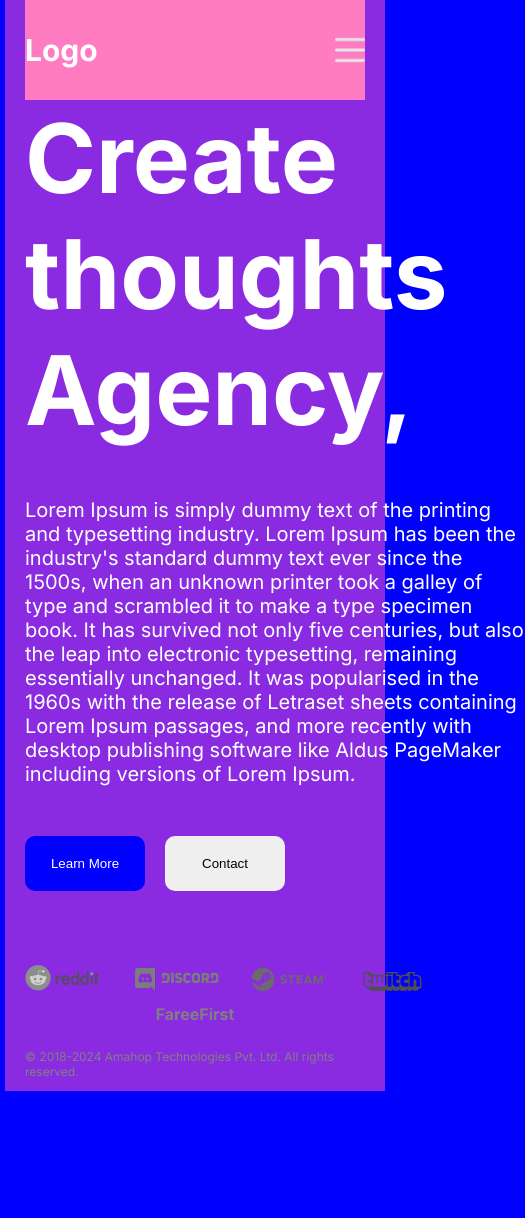
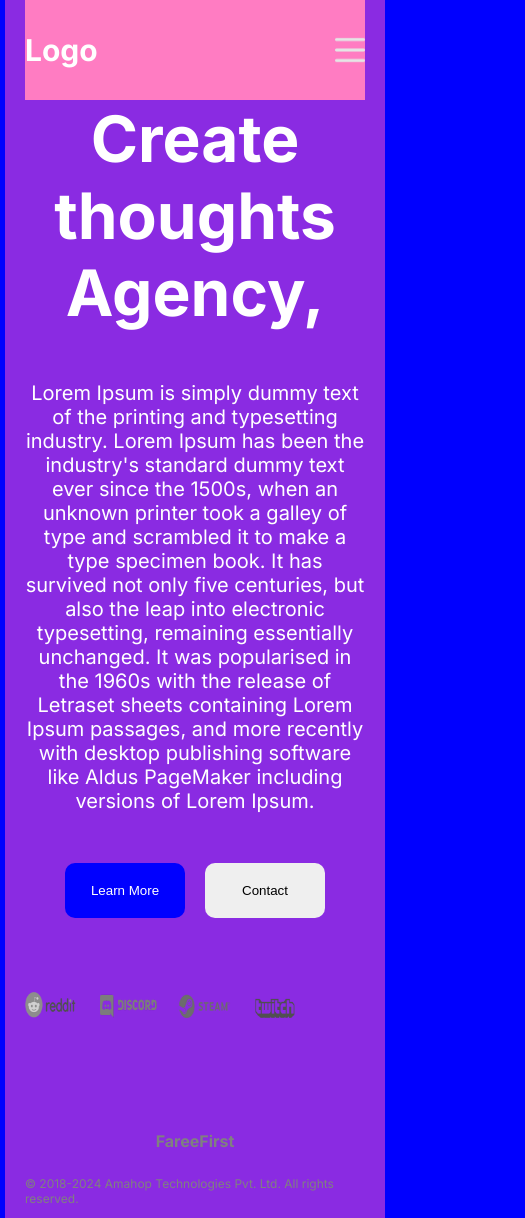
Before and after one commit to Sharat-m/Demo1-NextJs, a Next.js app: page / in a window 390 px wide. Shown: the whole page, 525 px wide, since content can reach past the window. Before the commit the page ends 1091 px from the top, so only its background shows below. Built offline with nearby package versions, Linux system fonts and the light colour scheme; grey boxes are pictures that could not be loaded.

Commit message:
All pages is adjusted to the different screen size

```diff
--- a/src/app/about/about.module.css
+++ b/src/app/about/about.module.css
@@ -43,3 +43,15 @@
 .img{
     object-fit: contain;
 }
+
+@media (max-width: 768px) {
+  .container {
+      flex-direction: column;
+      text-align: center;
+  }
+  .boxes {
+    flex-direction: column;
+    gap: 50px;
+    text-align: center;
+  }
+}
--- a/src/app/contact/contact.module.css
+++ b/src/app/contact/contact.module.css
@@ -42,3 +42,9 @@ position: relative;
     border-radius: 5px;
     cursor: pointer;
 }
+
+@media (max-width: 768px) {
+    .container {
+        flex-direction: column;
+    }
+}
--- a/src/app/home.module.css
+++ b/src/app/home.module.css
@@ -1,5 +1,4 @@
 .container {
-
   display: flex;
   gap: 100px;
 }
@@ -46,3 +45,21 @@
   flex: 1;
   position: relative;
 }
+
+@media (max-width: 1024px) {
+  .container {
+    flex-direction: column;
+    text-align: center;
+  }
+  .buttons {
+    justify-content: center;
+  }
+}
+@media (max-width: 768px) {
+  .title {
+    font-size: 64px;
+  }
+  .brands {
+    width: 100%;
+  }
+}
--- a/src/components/navbar/links/Links.jsx
+++ b/src/components/navbar/links/Links.jsx
@@ -52,7 +52,7 @@ const Links = () => {
       </div>
 
       {/* <button className={styles.menuButton} onClick={() => setOpen((prev) => !prev)}>menu</button> */}
-    <Image src="/menu.png" alt="" width={30} height={30} className={styles.menuButton} onClick={() => setOpen((prev) => !prev)} />
+    <Image src="/menu.png" className={styles.menuButton} alt="" width={30} height={30}  onClick={() => setOpen((prev) => !prev)} />
       {open && (
         <div className={styles.mobileLinks}>
           {links.map((link) => (
```
Also changed, not shown: src/app/globals.css (+15 -15 lines).
